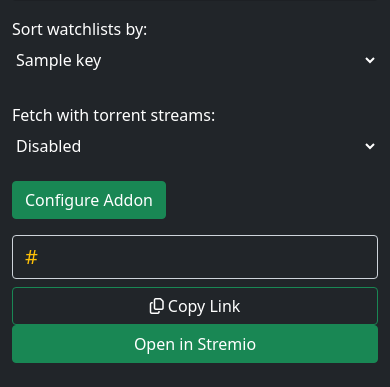
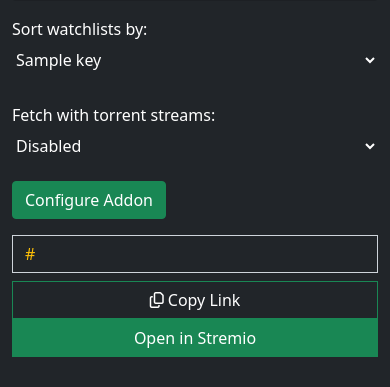
Before and after one commit to SageTendo/mal-stremio-addon, a Flask app: template templates/configure.html in a window 390 px wide. Shown: the part 861-1248 px from the top of the page. After the commit the page ends 1218 px from the top, so only its background shows below. Run offline with Flask 3, Linux system fonts and the light colour scheme; the template is opened without the code that fills it: most values are stand-ins (such as "Sample title", 1, 10 or a date in 2020).

Commit message:
Make input box and buttons fit better on mobile

```diff
--- a/templates/configure.html
+++ b/templates/configure.html
@@ -97,17 +97,17 @@
 
     {# Addon URL and install button #}
     <div class="d-flex flex-column flex-md-row align-items-stretch mb-3">
-        <input id="manifest_url" type="text" class="form-control bg-dark text-warning mb-2 fs-5"
+        <input id="manifest_url" type="text" class="form-control bg-dark text-warning mb-2 fs-6 rounded-0"
                aria-describedby="button-addon2"
                placeholder="Configure Addon to generate the addon's manifest URL"
                value="{{ manifest_url }}" readonly>
 
         <div class="d-flex flex-column flex-md-row mb-2">
-            <button class="btn btn-outline-success text-white" type="button" id="button-addon2"
+            <button class="btn btn-outline-success text-white rounded-0" type="button" id="button-addon2"
                     onclick="copy_to_clipboard()">
                 <i class="fa-regular fa-copy"></i> Copy Link
             </button>
-            <button class="btn btn-success text-white" onclick="location.href='{{ manifest_magnet }}'">
+            <button class="btn btn-success text-white rounded-0" onclick="location.href='{{ manifest_magnet }}'">
                 Open in Stremio
             </button>
         </div>
```
